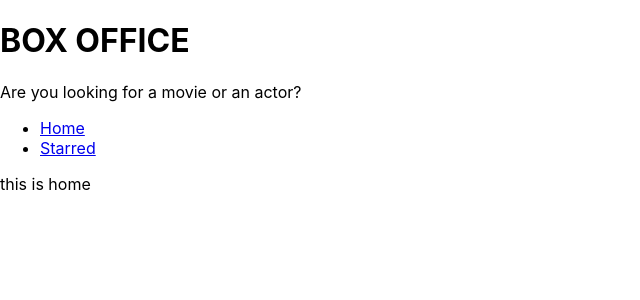
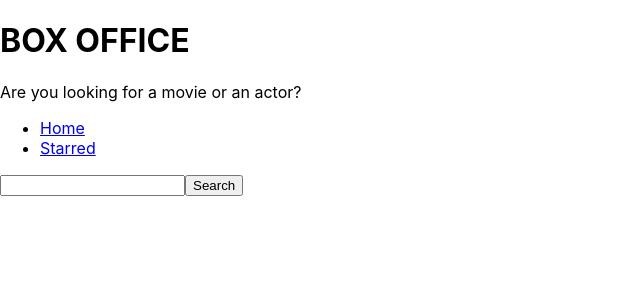
Before and after one commit to Mehul9063/box-office-1, a React (Create React App) app: page / in a window 1280 px wide. Shown: the top 300 px of the page, without its empty margins (0-640 px from the left). Built offline with nearby package versions, Linux system fonts and the light colour scheme.

Commit message:
created input and fetched results from tv maze api

```diff
--- a/src/pages/Home.js
+++ b/src/pages/Home.js
@@ -1,9 +1,33 @@
-import React from 'react'
+import React, { useState } from 'react'
 import MainPageLayout from '../components/MainPageLayout'
 
 const Home = () => {
+  const [input, setInput]=useState('');
+
+  const onInputChange = ev => {
+    setInput(ev.target.value);
+  };
+
+  // https://api.tvmaze.com/search/shows?q=girls
+
+  const onSearch = () => {
+
+    fetch(`https://api.tvmaze.com/search/shows?q=${input}`).then(r => r.json()).then(result => {
+      // eslint-disable-next-line no-console
+      console.log (result);
+    })
+  }
+
+  const onKeyDown = (ev) => {
+    if(ev.keyCode === 13)
+      onSearch();
+  }
+
   return (
-    <MainPageLayout>this is home</MainPageLayout>
+    <MainPageLayout>
+      <input type="text" onChange={onInputChange} value={input} onKeyDown={onKeyDown}/>
+      <button type="button" onClick={onSearch} >Search</button>
+    </MainPageLayout>
   )
 }
 
```
